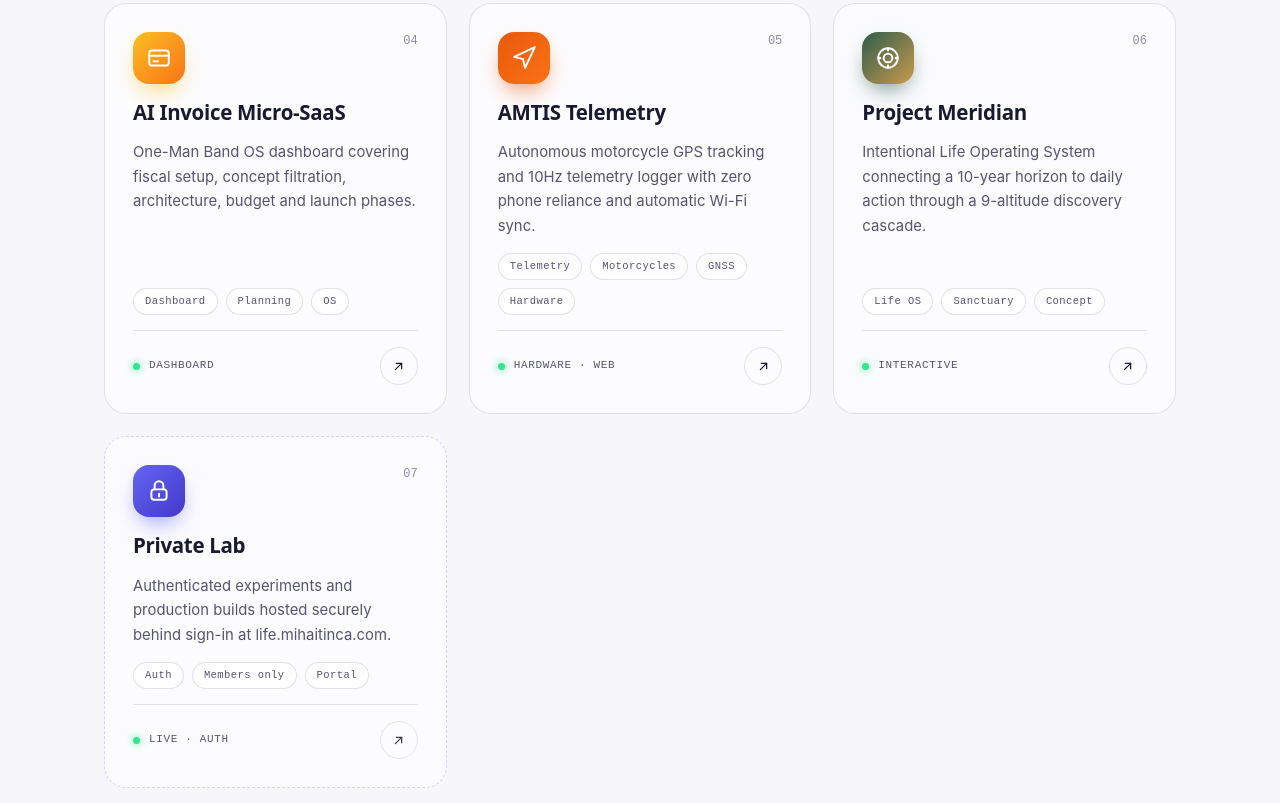
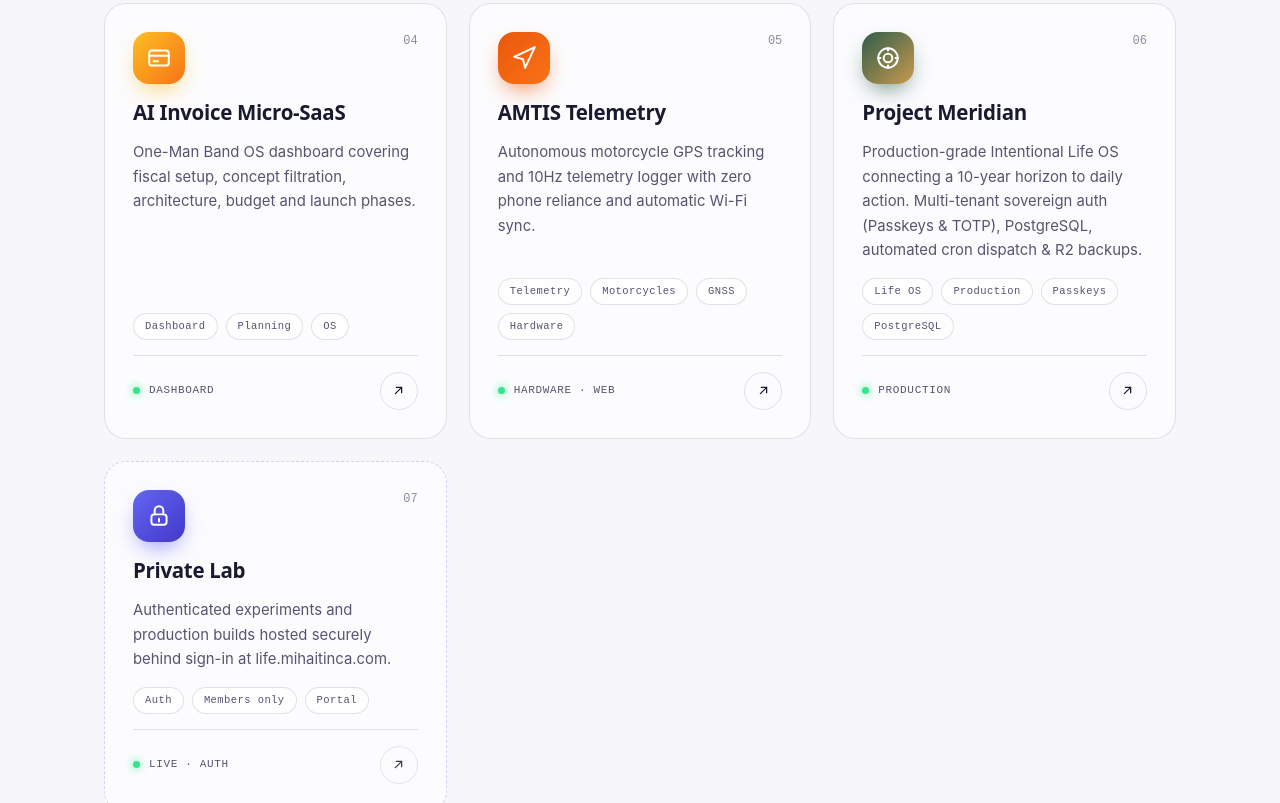
Before and after one commit to Melcoo/webpages, a plain HTML site: page index.html in a window 1280 px wide. Shown: the part 1644-2447 px from the top of the page. Drawn offline with Linux system fonts and the light colour scheme; a small style sheet from the web is missing.

Commit message:
Update Project Meridian card to reflect production-ready architecture and replace Concept tag

```diff
--- a/index.html
+++ b/index.html
@@ -647,10 +647,10 @@ footer{border-top:1px solid var(--border);margin-top:40px;position:relative}
         <span class="card-num">06</span>
       </div>
       <h3>Project Meridian</h3>
-      <p class="desc">Intentional Life Operating System connecting a 10-year horizon to daily action through a 9-altitude discovery cascade.</p>
-      <div class="tags"><span class="tag">Life OS</span><span class="tag">Sanctuary</span><span class="tag">Concept</span></div>
+      <p class="desc">Production-grade Intentional Life OS connecting a 10-year horizon to daily action. Multi-tenant sovereign auth (Passkeys &amp; TOTP), PostgreSQL, automated cron dispatch &amp; R2 backups.</p>
+      <div class="tags"><span class="tag">Life OS</span><span class="tag">Production</span><span class="tag">Passkeys</span><span class="tag">PostgreSQL</span></div>
       <div class="card-foot">
-        <span class="badge"><span class="dot"></span>INTERACTIVE</span>
+        <span class="badge"><span class="dot"></span>PRODUCTION</span>
         <span class="arrow-btn"><svg viewBox="0 0 24 24" fill="none" stroke="currentColor" stroke-width="2" stroke-linecap="round" stroke-linejoin="round"><path d="M7 17 17 7"/><path d="M8.5 7H17v8.5"/></svg></span>
       </div>
     </a>
```
